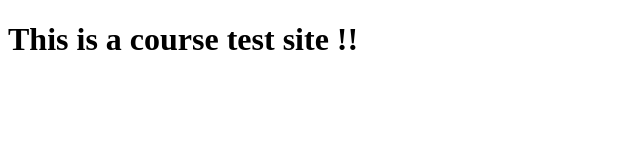
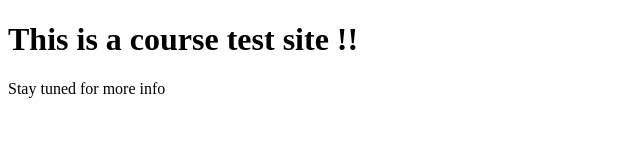
Before and after one commit to Venuskotei/coursera-test, a plain HTML site: page site/index.html in a window 1280 px wide. Shown: the whole page, without its empty margins (0-640 px from the left). Drawn offline with Linux system fonts and the light colour scheme.

Commit message:
changes to content

```diff
--- a/site/index.html
+++ b/site/index.html
@@ -9,5 +9,6 @@
    <h1>
    	This is a course test site !!
    </h1>
+   <p>Stay tuned for more info</p>
 </body>
 </html>
```
